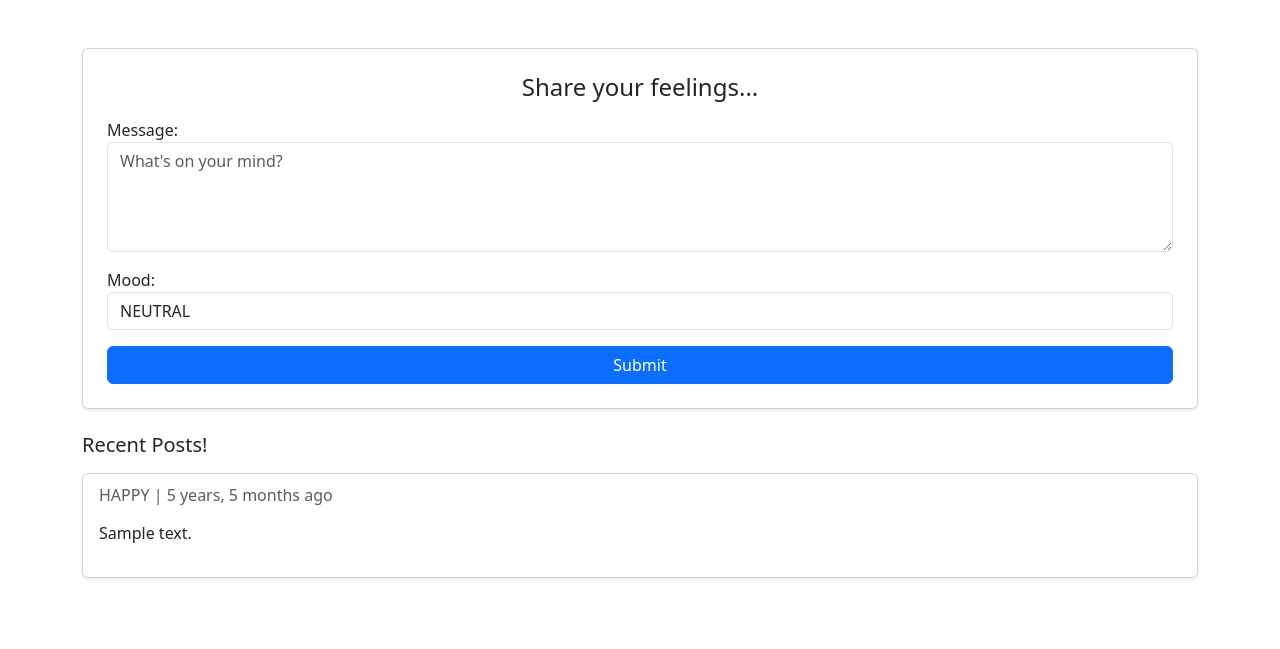
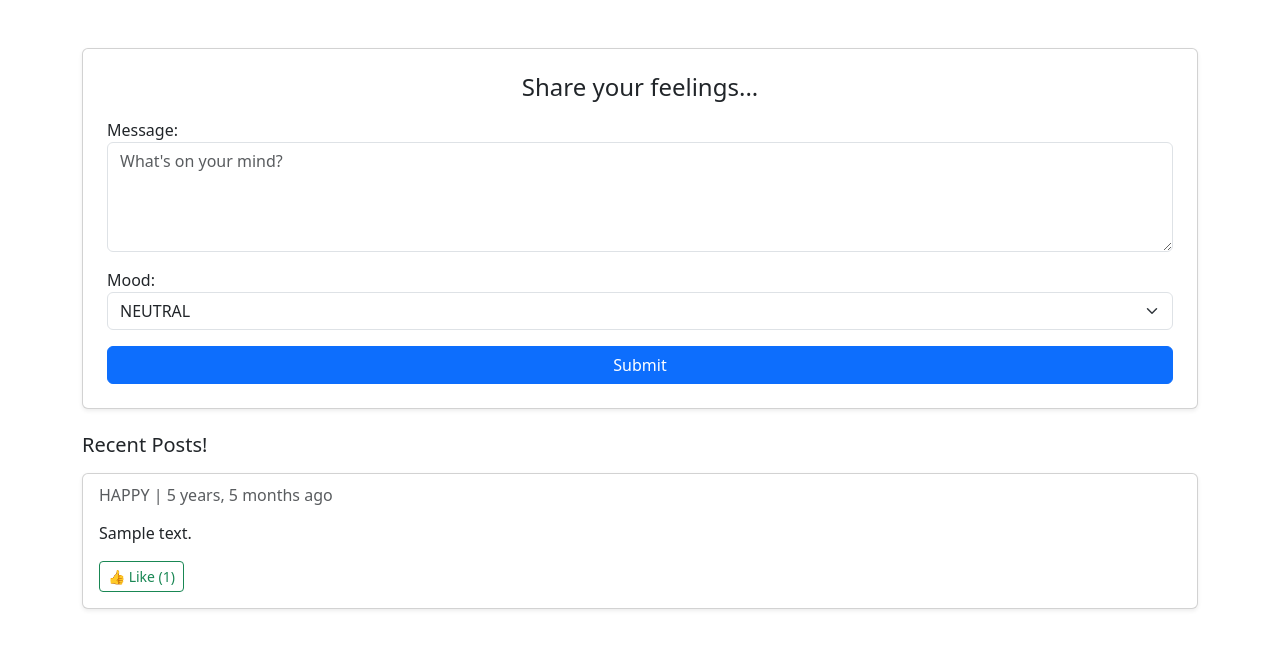
Before and after one commit to TheAyushThakur/Anonymous-Posting-System, a Django app: page / in a window 1280 px wide. Shown: the top 649 px of the page. Run offline with Django 5.2, Linux system fonts and the light colour scheme; tables that the repository leaves empty hold one stand-in row (values such as "Sample post"); some libraries are stand-ins or nearby versions.

```diff
--- a/forum/templates/home.html
+++ b/forum/templates/home.html
@@ -11,13 +11,13 @@
 
             <div class="mb-3">
                 {{ form.message.label_tag }}
-                {{ form.message }}
+                {{ form.message|add_class:"form-control" }}
                 {{ form.message.errors }}
             </div>
 
             <div class="mb-3">
                 {{ form.mood.label_tag }}
-                {{ form.mood }}
+                {{ form.mood|add_class:"form-select" }}
                 {{ form.mood.errors }}
             </div>
 
@@ -33,6 +33,14 @@
                 {{ post.get_mood_display }} | {{ post.created_at|naturaltime }}
             </h6>
             <p class="card-text">{{ post.message|linebreaks }}</p>
+
+            <!-- 👍 Like Button -->
+            <form action="{% url 'like_post' post.id %}" method="post" class="mt-2">
+                {% csrf_token %}
+                <button type="submit" class="btn btn-outline-success btn-sm">
+                    👍 Like ({{ post.likes }})
+                </button>
+            </form>
         </div>
     </div>
     {% empty %}
```
